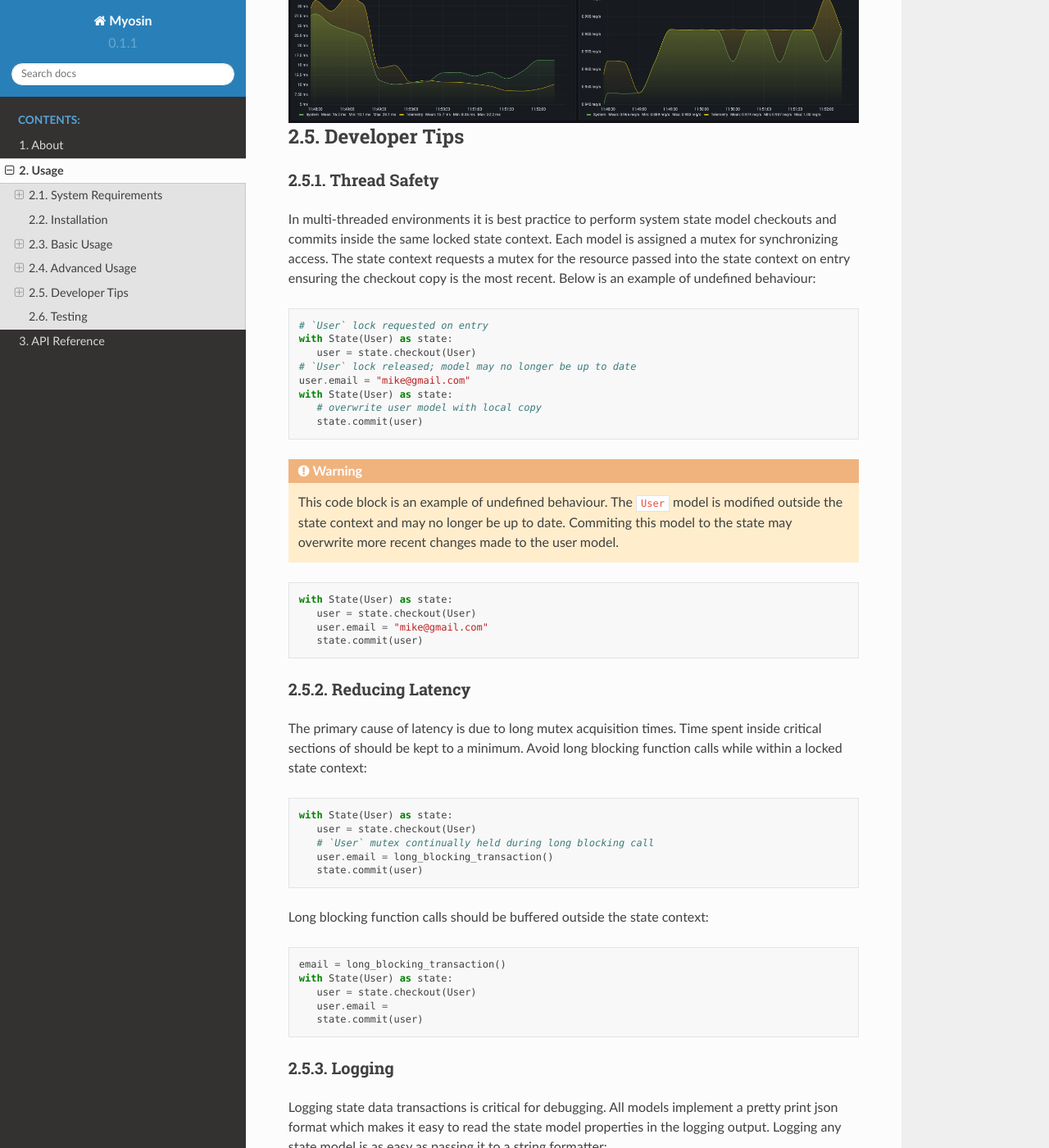
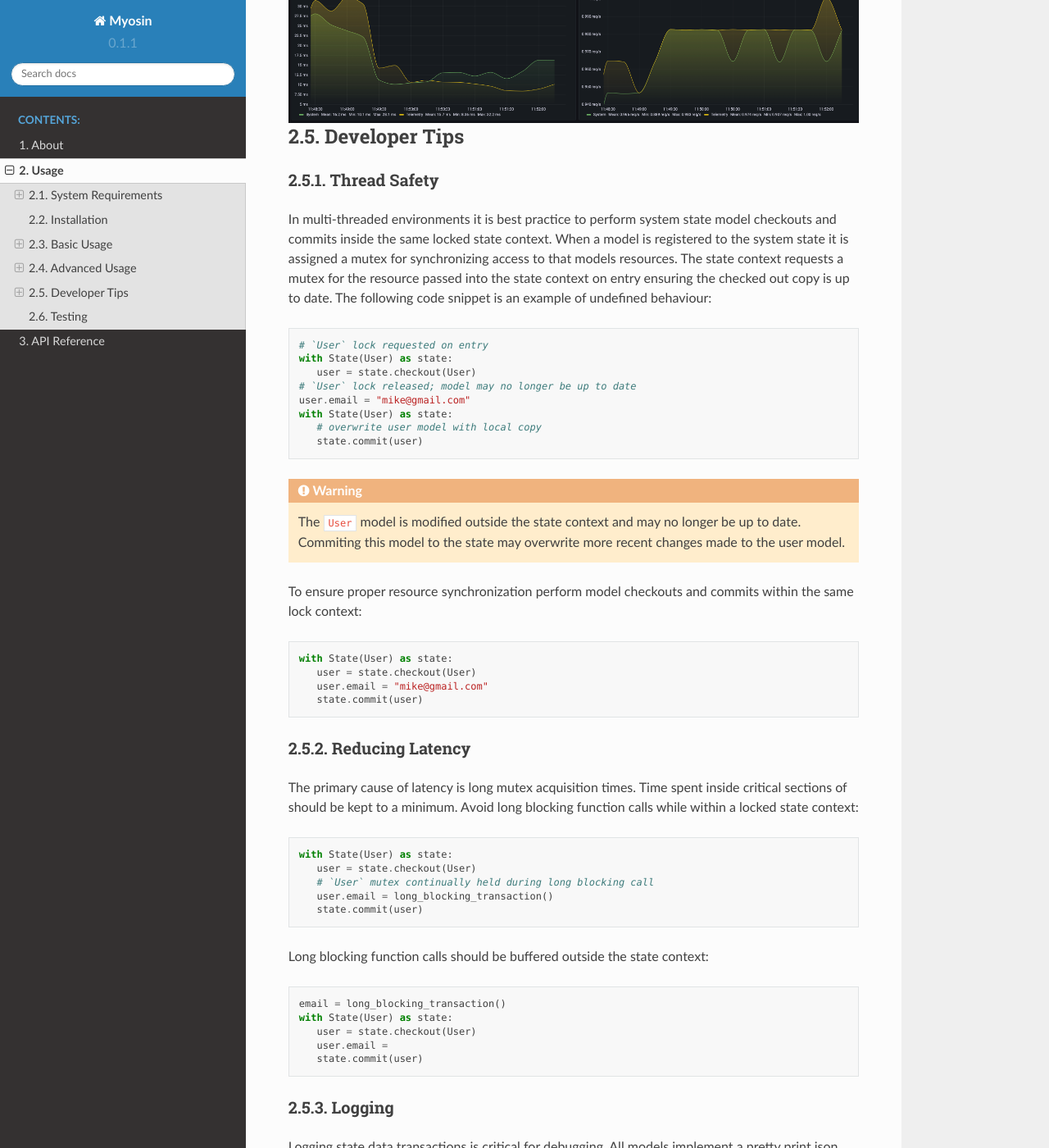
Before and after one commit to ztnel/model.io, a Sphinx documentation site: the page built from docs/source/usage.rst, in a window 1280 px wide and 1400 px high, scrolled down 3628 px. Shown: the whole window at 82% size. Built offline with Sphinx 7.4.7 and the Read the Docs theme 2.0.0, drawn with Linux system fonts in a browser that asks for light colours; some of the changed text lies outside the part shown.

Commit message:
small documentation fixes

```diff
--- a/docs/source/usage.rst
+++ b/docs/source/usage.rst
@@ -24,7 +24,7 @@ Python Distibution Test Suite
 Installation
 ------------
 
-The easiest way to install ``Myosin`` is using ``pip``:
+The easiest way to install ``myosin`` is using ``pip``:
 
 .. code-block:: console
 
@@ -167,7 +167,7 @@ Developer Tips
 
 Thread Safety
 ~~~~~~~~~~~~~
-In multi-threaded environments it is best practice to perform system state model checkouts and commits inside the same locked state context. Each model is assigned a mutex for synchronizing access. The state context requests a mutex for the resource passed into the state context on entry ensuring the checkout copy is the most recent. Below is an example of undefined behaviour:
+In multi-threaded environments it is best practice to perform system state model checkouts and commits inside the same locked state context. When a model is registered to the system state it is assigned a mutex for synchronizing access to that models resources. The state context requests a mutex for the resource passed into the state context on entry ensuring the checked out copy is up to date. The following code snippet is an example of undefined behaviour:
 
 .. code-block:: python
 
@@ -181,7 +181,9 @@ In multi-threaded environments it is best practice to perform system state model
       state.commit(user)
 
 .. warning::
-   This code block is an example of undefined behaviour. The ``User`` model is modified outside the state context and may no longer be up to date. Commiting this model to the state may overwrite more recent changes made to the user model.
+   The ``User`` model is modified outside the state context and may no longer be up to date. Commiting this model to the state may overwrite more recent changes made to the user model.
+
+To ensure proper resource synchronization perform model checkouts and commits within the same lock context:
 
 .. code-block:: python
 
@@ -192,7 +194,7 @@ In multi-threaded environments it is best practice to perform system state model
 
 Reducing Latency
 ~~~~~~~~~~~~~~~~
-The primary cause of latency is due to long mutex acquisition times. Time spent inside critical sections of should be kept to a minimum. Avoid long blocking function calls while within a locked state context:
+The primary cause of latency is long mutex acquisition times. Time spent inside critical sections of should be kept to a minimum. Avoid long blocking function calls while within a locked state context:
 
 .. code-block:: python
 
@@ -225,7 +227,7 @@ Logging state data transactions is critical for debugging. All models implement
       user.name = "cS"
       logger.info("User: %s", user)
 
-This will yield a logging output which will resemble a json document:
+This will yield a state model properties in json format:
 
 .. code-block:: console
 
@@ -233,7 +235,8 @@ This will yield a logging output which will resemble a json document:
    {
       "id": "d6c9e2b4-f07a-4ae4-b36f-30e49739085b",
       "name": "cS",
-      "timestamp": 1661661213.072657
+      "timestamp": 1661661213.072657,
+      ...
    }
 
 Testing
```
Also changed, not shown: other parts of docs/source/usage.rst (+1 -1 lines).
